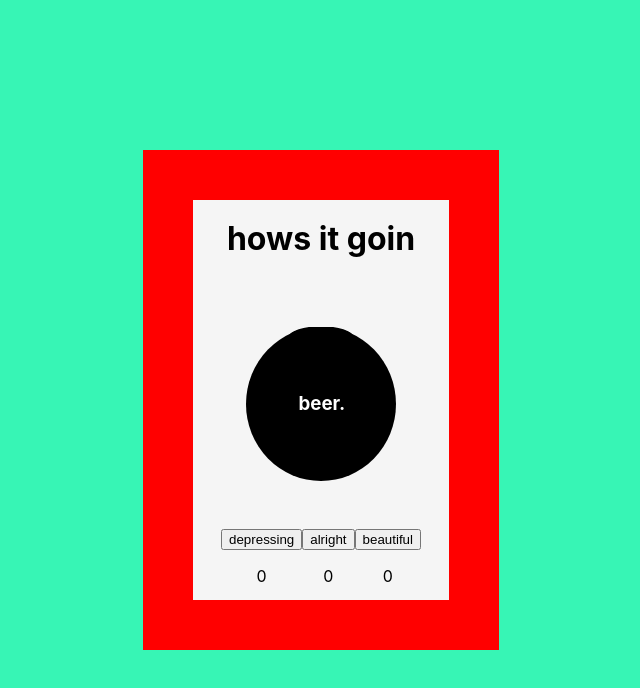
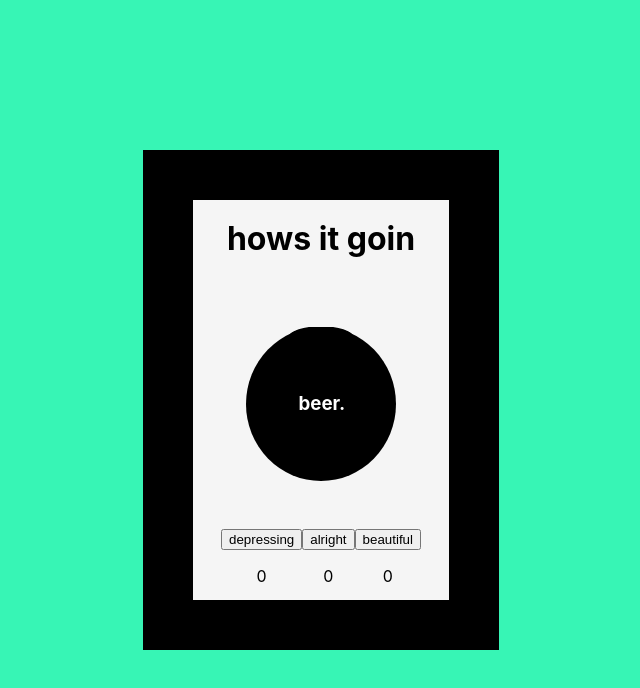
Before and after one commit to inherentspice/Hig, a React (Create React App) app: page / in a window 1280 px wide. Shown: the top 688 px of the page, without its empty margins (319-959 px from the left). Built offline with nearby package versions, Linux system fonts and the light colour scheme; the HTML template or start-up script is replaced by a standard one.

Commit message:
moved logic to the App component so that colors could be passed and used within each component

```diff
--- a/src/App.js
+++ b/src/App.js
@@ -12,16 +12,36 @@ function App() {
       beautiful: 0
     })
 
+  const [color, setColor]  = useState(getColors(dayQuality))
+
+  const [maxColor, setMaxColor] = useState(getMaxColors(dayQuality))
+
+  function getColors(dayQuality) {
+    const color = `rgb(${(dayQuality.depressing * 23) % 255}, ${(dayQuality.alright * 52) % 255}, ${(dayQuality.beautiful * 27) % 255})`
+    return color
+  }
+
+  function getMaxColors(dayQuality) {
+    const maxVoted = Math.max(dayQuality.depressing, dayQuality.alright, dayQuality.beautiful)
+    const depressingVal = dayQuality.depressing===maxVoted ? (dayQuality.depressing * 27) % 255: 255
+    const alrightVal = dayQuality.alright===maxVoted ? (dayQuality.alright * 23) % 255: 255
+    const beautifulVal = dayQuality.beautiful===maxVoted ? (dayQuality.beautiful * 52) % 255: 255
+    const maxColor = `rgb(${depressingVal}, ${alrightVal}, ${beautifulVal})`
+    return maxColor
+  }
+
   function handleClick(e) {
     const name = e.target.name
     setDayQuality(prevState => ({...prevState, [name]: prevState[name] + 1}))
+    setMaxColor(() => getMaxColors({...dayQuality, [name]: dayQuality[name] + 1}))
+    setColor(() => getColors({...dayQuality, [name]:dayQuality[name] + 1}))
   }
 
   return (
     <>
-    <main style={{border: "50px solid red"}}>
-      <h1>hows it goin</h1>
-      <ImageGenerator props={dayQuality}/>
+    <main style={{border: `50px solid ${maxColor}`}}>
+      <h1 style={{color: `${color}`}}>hows it goin</h1>
+      <ImageGenerator dayQuality={dayQuality} color={color} maxColor={maxColor}/>
       <Buttons handleClick={handleClick} dayQuality={dayQuality}/>
     </main>
     </>
--- a/src/components/ImageGenerator.js
+++ b/src/components/ImageGenerator.js
@@ -1,18 +1,6 @@
 import Beer from "../images/Beer"
 
-function getColors(props) {
-  const color = `rgb(${(props.depressing * 23) % 255}, ${(props.alright * 52) % 255}, ${(props.beautiful * 27) % 255})`
-  const maxVoted = Math.max(props.depressing, props.alright, props.beautiful)
-  const depressingVal = props.depressing===maxVoted ? (props.depressing * 27) % 255: 255
-  const alrightVal = props.alright===maxVoted ? (props.alright * 23) % 255: 255
-  const beautifulVal = props.beautiful===maxVoted ? (props.beautiful * 52) % 255: 255
-  const maxColor = `rgb(${depressingVal}, ${alrightVal}, ${beautifulVal})`
-  return [color, maxColor]
-}
-
-
-export default function ImageGenerator({props}) {
-  const [color, maxColor]  = getColors(props)
+export default function ImageGenerator({dayQuality, color, maxColor}) {
   return (
       <div className="beer--image" style={{backgroundColor: maxColor}}>
         <Beer fillOutline={maxColor} fillTab={maxColor} stroke={color}/>
```
